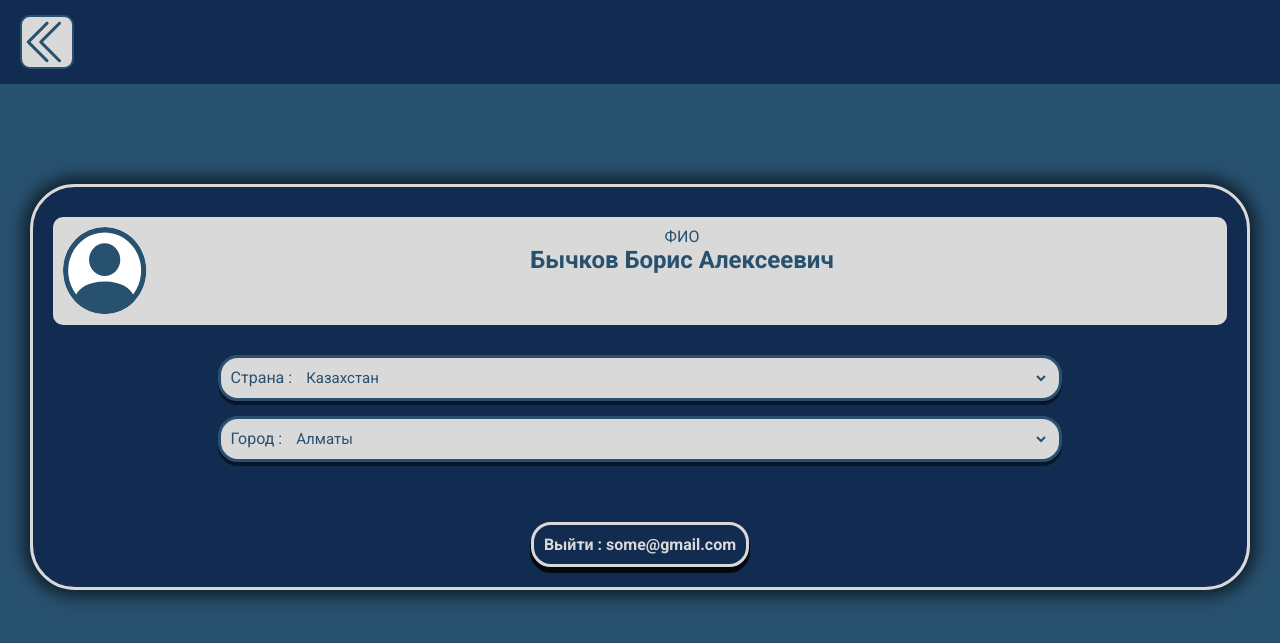
After one commit to Sardar-monkey/Ezakon-project, a Django app: template templates/profile.html in a window 1280 px wide. The commit adds this page. Shown: the top 643 px of the page. Run offline with Django 5.2, Linux system fonts and the light colour scheme; the template is opened without the code that fills it, so the values that code supplies are empty.

```diff
--- a/templates/CSS/style.css
+++ b/templates/CSS/style.css
@@ -1,20 +1,20 @@
-@import url("https://fonts.googleapis.com/css2?family=Playfair+Display:ital,wght@0,400..900;1,400..900&family=Sedan+SC&display=swap");
 @import url("https://fonts.googleapis.com/css2?family=Roboto:ital,wght@0,100;0,300;0,400;0,500;0,700;0,900;1,100;1,300;1,400;1,500;1,700;1,900&display=swap");
 
 * {
   padding: 0;
   margin: 0;
   box-sizing: border-box;
-  font-family: "Playfair Display", serif;
+  font-family: "Roboto", serif;
 }
 :root  {
-    --blue:#476CF1;
-    --lightblue: #41DDF5;
+  --blue:#122b50;
+  --lightgray: #D9D9D9;
   --yelllow:#F6EA5D;
-    --black:#1E293B;
+  --black: #1E1E1E;
   --gray:#A7A7A7;
-    --white: #FFFFFF;
-
+  --white: #ffffff;
+  --lightblue: #28516F;
+  --heavygray: #A7A7A7;
 }
 
 body {
@@ -161,33 +183,315 @@ body {
 
 .card-container:hover {
   transform: translateY(-5px);
-  box-shadow: 0 8px 16px rgba(0, 0, 0, 0.3);
+  box-shadow: 0px 0px 8px 4px rgba(0, 0, 0, 0.6);
 }
 
 .news-title {
+  text-align: center;
   color: var(--white);
+  border-radius: 10px;
+  background-color: var(--blue);
+  padding: 5px 19px;
   margin-bottom: 20px;
   font-size: 32px;
-  font-weight: 600;
-  text-transform: uppercase;
+  font-weight: 700;
   text-shadow: 1px 1px 4px rgba(0, 0, 0, 0.5);
 }
 
-.news-description {
-  font-size: 16px;
-  font-weight: 400;
-  line-height: 1.5;
-  margin-top: 10px;
+.card-header {
+  margin-bottom: 10px;
+}
+
+.categories {
+  display: flex;
+  flex-direction: column;
+  gap: 8px;
+  margin-bottom: 15px;
+}
+.category {
+  background-color: var(--lightgray);
+  color: var(--blue);
+  font-size: 20px;
+  border-radius: 20px;
+  padding: 2px 5px;
+}
+
+.description {
+  margin-bottom: 20px;
+}
+
+.buttons {
+  display: flex;
+  justify-content: space-between;
+}
+.read_btn {
+  border-radius: 10px;
+  border: 2px solid var(--lightgray);
+  padding: 6px 25px;
+  background-color: var(--blue);
+  color: var(--white);
+  font-size: 24px;
+  transition: all 0.3s ease-in-out;
+}
+.read_btn:hover {
+  background-color: var(--lightgray);
+  color: var(--blue);
+}
+
+
+/* Регистрация и авторизация */
+.main_block {
+  border: 3px solid var(--lightgray);
+  margin: 100px 30px 0;
+  background-color: var(--blue);
+  border-radius: 45px;
+  padding: 30px 20px 20px;
+  box-shadow: 0px 0px 15px 7px rgba(0,0,0,0.6);
+}
+.image_block {
+  display: flex;
+  justify-content: center;
+}
+
+.registration {
+  margin: 30px 0;
+  color: var(--white);
+  font-size: 33px;
+  display: flex;
+  justify-content: center;
+}
+.input_block {
+  background-color: var(--lightblue);
+  border-radius: 30px;
+  padding-left: 13px;
+  height: 45px;
+  display: flex;
+  align-items: center;
+  margin-bottom: 30px;
+  -webkit-box-shadow: 0px 4px 1.5px 1.5px rgba(0,0,0,0.75);
+  -moz-box-shadow: 0px 4px 1.5px 1.5px rgba(0,0,0,0.75);
+  box-shadow: 0px 4px 3px 1.5px rgba(0,0,0,0.75);
+}
+.input_block label {
+  text-align: center;
+  color: var(--white);
+  font-size: 17px;
+  margin-right: 9px;
+  word-break: keep-all;
+}
+.email_block_bd {
+  background-color: var(--heavygray);
+  width: 100%;
+  height: 45px;
+  border-radius: 30px;
+  display: flex;
+  align-items: center;
+  padding: 10px;
+}
+.input_block input {
+  background-color: var(--white);
+  border-radius: 30px;
+  border: 3px solid var(--lightblue);
+  width: 100%;
+  padding-left: 7px;
+  height: 28px;
+  font-size: 15px;
+  color: var(--lightblue);
+}
+.buttons_2 {
+  display: flex;
+  flex-direction: column;
+  justify-content: center;
+  align-items: center;
+}
+.main_btn {
+  border-radius: 30px;
+  border: 3px solid var(--lightgray);
+  background-color: var(--lightgray);
+  width: 132px;
+  height: 45px;
+  margin: 10px 0 38px;
+  color: var(--black);
+  font-size: 21px;
+  -webkit-box-shadow: 0px 4px 4px 0px rgba(0,0,0,0.7);
+  -moz-box-shadow: 0px 4px 4px 0px rgba(0,0,0,0.7);
+  box-shadow: 0px 4px 4px 0px rgba(0,0,0,0.7);
+}
+.error {
+  margin-bottom: 20px;
+  font-size: 21px;
+  display: none;
+  color: white;
+}
+.second_btn {
+  border-radius: 30px;
+  border: none;
+  background-color: var(--lightgray);
+  color: var(--black);
+  width: 184px;
+  height: 28px;
+  margin-bottom: 10px;
+  -webkit-box-shadow: 0px 4px 4px 0px rgba(0,0,0,0.7);
+  -moz-box-shadow: 0px 4px 4px 0px rgba(0,0,0,0.7);
+  box-shadow: 0px 4px 4px 0px rgba(0,0,0,0.7);
+}
+/* Регистрация и авторизация */
+
+
+
+/* Chat with AI */
+
+.is-darkblue {
+  background-color: var(--blue);
+}
+.is-darkblue_2 {
+  padding: 15px;
+}
+.backicon {
+  background-color: var(--lightgray);
+  border: 2px solid var(--lightblue);
+  border-radius: 10px;
+}
+.ai_chat {
+  background-color: var(--lightgray);
+}
+
+.test {
+  display: flex;
+  flex-direction: column;
+  height: 86vh;
+}
+
+.for_center {
+  display: flex;
+  justify-content: center;
+  align-items: center;
+}
+
+.is-chat {
+  padding: 0 5px;
+}
+
+.chat-form button {
+  display: flex;
+  padding: 10px 15px;
+  border: none;
+  border-radius: 5px;
+  background-color: var(--blue);
+  cursor: pointer;
+}
+
+.chat-window {
+  flex-grow: 1;
+  padding: 21px;
+  overflow-y: auto;
+  display: flex;
+  flex-direction: column;
+  gap: 25px;
+}
+
+.chat-form {
+  display: flex;
+  gap: 10px;
+  padding: 10px;
+  background-color: var(--white);
+  width: 90vw;
+  border-radius: 10px;
+}
+
+.chat-form input {
+  flex-grow: 1;
+  padding: 10px;
+  border: none;
+}
+
+
+/* Окно сообщений */
+
+.chat-message {
+  padding: 10px;
+  border-radius: 10px;
+  max-width: 75%;
+}
+
+.chat-message.user {
+  align-self: flex-end;
+  background-color: var(--lightblue);
   color: var(--white);
 }
-.news-image {
-  margin-top: 20px;
+
+.chat-message.bot {
+  align-self: flex-start;
+  background-color: var(--blue);
+  color: white;
+}
+
+/* Chat with AI */
+
+/* Profile */
+
+.profile_block {
+  background-color: var(--lightgray);
+  display: flex;
+  flex-direction: row;
+  border-radius: 10px;
+  padding: 10px;
+  margin-bottom: 30px;
+}
+
+.name_block {
+  width: 100%;
+  display: flex;
+  flex-direction: column;
   text-align: center;
+  color: var(--lightblue);
+}
+
+.name {
+  font-weight: 700;
+  font-size: 24px;
+}
+
+.city {
+  display: flex;
+  margin: auto;
+  margin-bottom: 15px;
+  padding: 10px;
+  white-space: nowrap;
+  color: var(--lightblue);
+  background-color: var(--lightgray);
+  border-radius: 20px;
+  border: 3px solid var(--lightblue);
+  width: 66vw;
+  box-shadow: 0px 4px 0px 0px rgba(0,0,0,0.5);
+}
+
+#city {
+  margin-left: 10px;
+  border: none;
+  background-color: var(--lightgray);
+  font-size: 15px;
+  color: var(--lightblue);
   width: 100%;
 }
 
-.news-image img {
-  width: 100%;
-  max-height: 350px;
-  border-radius: 8px;
+.exit {
+  cursor: pointer;
+  display: flex;
+  margin: auto;
+  margin-top: 60px;
+  background-color: var(--blue);
+  border: 3px solid var(--lightgray);
+  border-radius: 20px;
+  color: var(--lightgray);
+  font-size: 16px;
+  font-weight: 700;
+  padding: 10px;
+  transition: all 0.3s ease-in-out;
+  box-shadow: 0px 5px 0px 1px rgba(0,0,0,0.8);
 }
+.exit:hover {
+  background-color: var(--lightgray);
+  color: var(--blue);
+}
+/* Profile */
--- /dev/null
+++ b/templates/profile.html
@@ -0,0 +1,50 @@
+<!DOCTYPE html>
+<html lang="en">
+<head>
+    <meta charset="UTF-8">
+    <meta name="viewport" content="width=device-width, initial-scale=1.0">
+    <link rel="stylesheet" href="./CSS/style.css">
+    <title>Chat with AI</title>
+</head>
+<body>
+    <header class="header is-darkblue">
+        <div class="container is-chat">
+            <div class="header_box is-darkblue_2">
+                <img src="./images/Back.svg" alt="Back" class="backicon">
+            </div>
+        </div>
+    </header>
+
+    <main>
+        <div class="main_block">
+            <div class="profile_block">
+                <img src="./images/Human2.svg" alt="" class="icon">
+                <div class="name_block">
+                    ФИО
+                    <span class="name">Бычков Борис Алексеевич</span>
+                </div>
+            </div>
+            <div class="city">
+                Страна :
+                <select name="Город" id="city">
+                    <option value="">Казахстан</option>
+                    <option value="">Россия</option>
+                    <option value="">Китай</option>
+                </select>
+            </div>
+            <div class="city">
+                Город :
+                <select name="Город" id="city">
+                    <option value="">Алматы</option>
+                    <option value="">Астана</option>
+                    <option value="">Шымкент</option>
+                </select>
+            </div>
+
+            <button class="exit">Выйти : some@gmail.com</button>
+        </div>
+    </main>
+
+    <script src="./JS/script.js"></script>
+</body>
+</html>
```
Also changed, not shown: other parts of templates/CSS/style.css (+39 -17 lines), templates/Authorization.html (added, +33 -0 lines), templates/JS/script.js (+42 -1 lines), templates/Regisstration.html (added, +39 -0 lines), templates/chat.html (added, +35 -0 lines), templates/main.html (+51 -27 lines), templates/images/Back.svg (added), templates/images/Dots.svg, templates/images/Human.svg (added), templates/images/Human2.svg (added), templates/images/loupe.svg, templates/images/news-img.png (deleted), templates/images/send.svg (added). Lines whose indentation alone changed are shown as unchanged.
